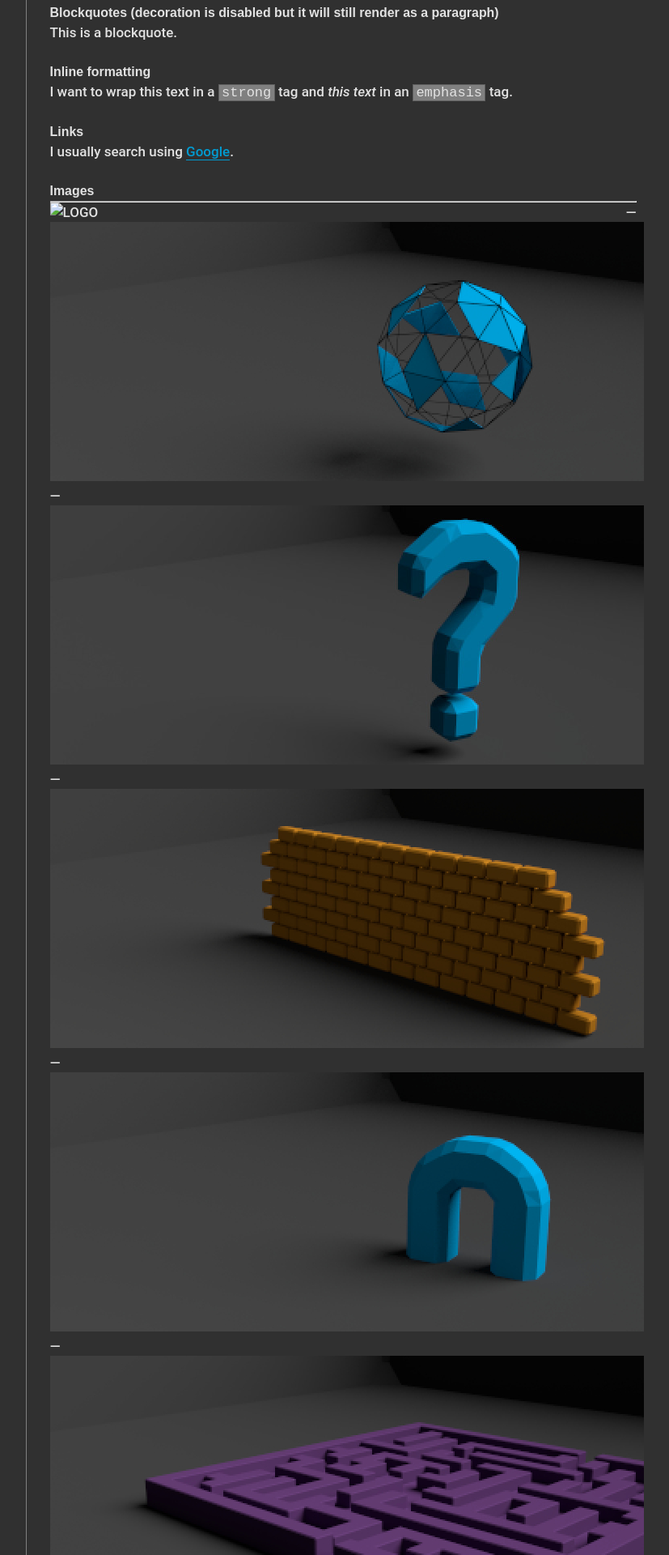
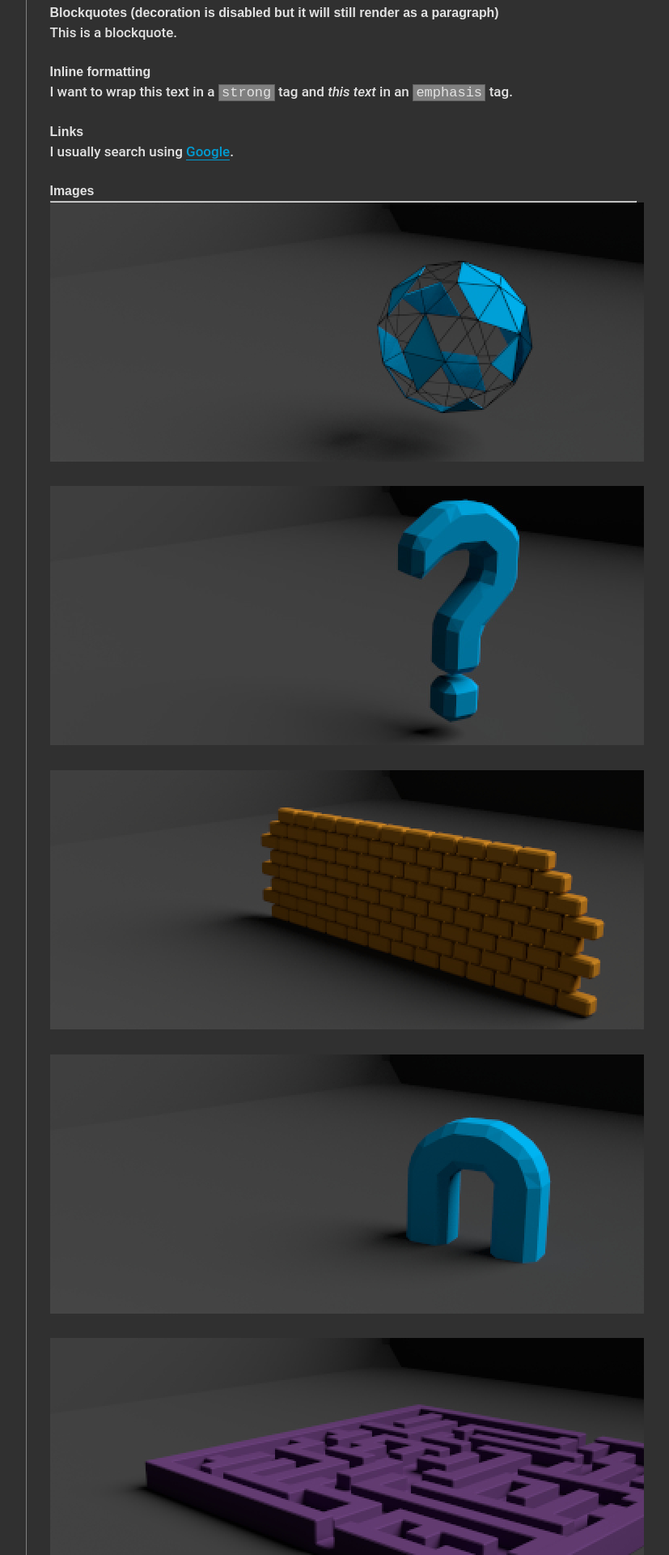
Before and after one commit to bottled-ant/UnSeen, a Jekyll site: the page built from _posts/2017-02-04-17-41-markdown-guide.md, in a window 1280 px wide. Shown: the part 1186-3106 px from the top of the page at 81% size, without its empty margins (326-1153 px from the left). Built offline with Jekyll 4.4.1, drawn with Linux system fonts in a browser that asks for light colours; some web fonts are replaced.

Commit message:
image testing

```diff
--- a/_posts/2017-02-04-17-41-markdown-guide.md
+++ b/_posts/2017-02-04-17-41-markdown-guide.md
@@ -85,21 +85,19 @@ I usually search using [Google](https://www.google.com "Google").
 
 ### Images
 ---
-![LOGO](https://bottled-ant.github.io/blog/images/_cover.jpg)
----
-![LOGO](https://bottled-ant.github.io/blog/images/cover.jpg)
----
-![LOGO](https://bottled-ant.github.io/blog/images/about.jpg)
----
-![LOGO](https://bottled-ant.github.io/blog/images/block.jpg)
----
-![LOGO](https://bottled-ant.github.io/blog/images/guide.jpg)
----
-![LOGO](https://bottled-ant.github.io/blog/images/lost.jpg)
----
-![LOGO](https://bottled-ant.github.io/blog/images/logo.jpg)
----
-![LOGO](https://bottled-ant.github.io/blog/images/sidebar-button.jpg)
+![cover](https://bottled-ant.github.io/blog/images/cover.jpg)
+
+![about](https://bottled-ant.github.io/blog/images/about.jpg)
+
+![block](https://bottled-ant.github.io/blog/images/block.jpg)
+
+![guide](https://bottled-ant.github.io/blog/images/guide.jpg)
+
+![lost](https://bottled-ant.github.io/blog/images/lost.jpg)
+
+![logo](https://bottled-ant.github.io/blog/images/logo.png)
+
+![button](https://bottled-ant.github.io/blog/images/sidebar-button.png)
 
 object|width|height
 :-|-:|-:
```
